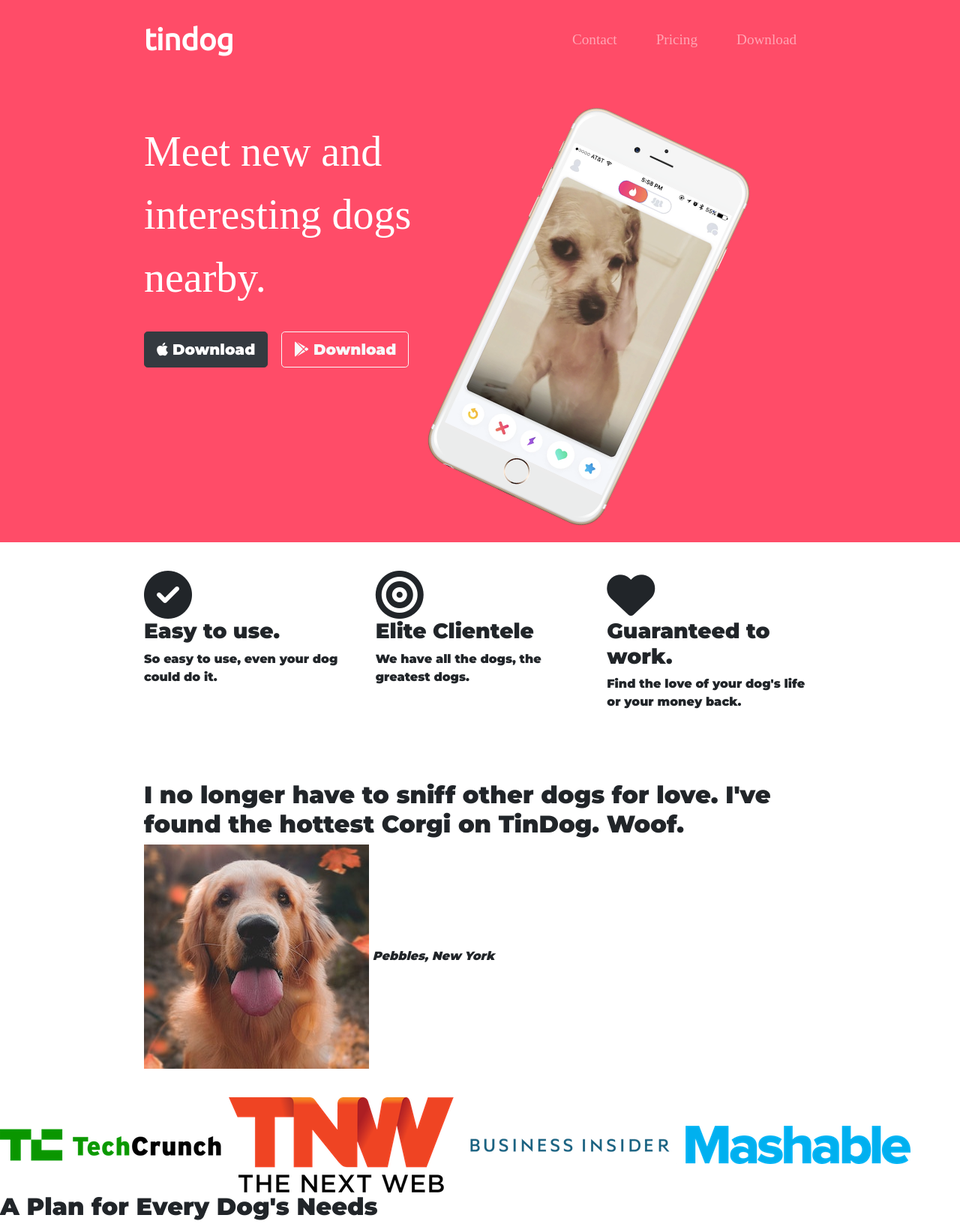
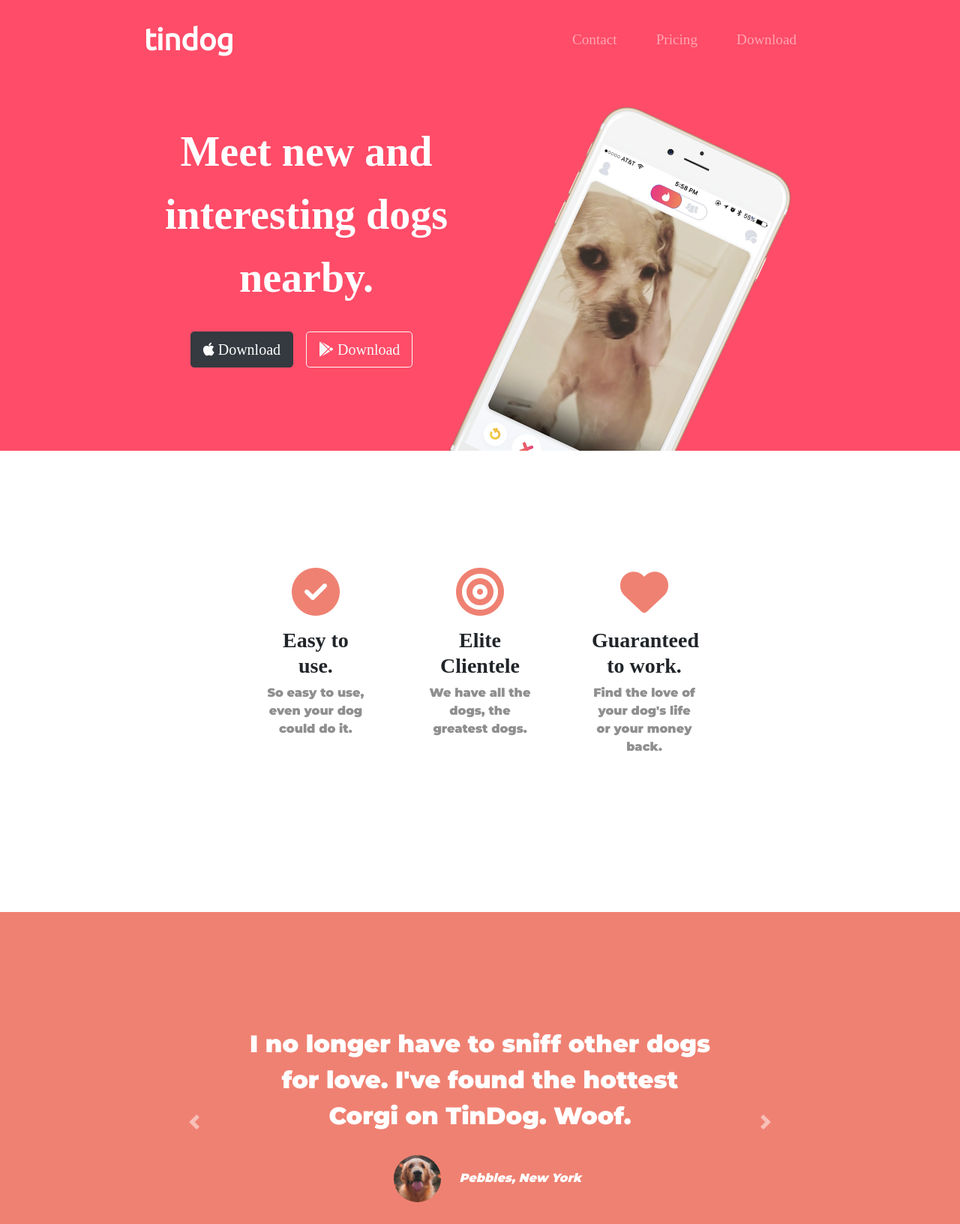
Before and after one commit to TheSliverORGrey/My_TinDog_Duplicate_SHA, a plain HTML site: page index.html in a window 1280 px wide. Shown: the part 20-1652 px from the top of the page at 75% size. Drawn offline with nearby package versions, Linux system fonts and the light colour scheme.

Commit message:
Update styles.css
updated

```diff
--- a/css/styles.css
+++ b/css/styles.css
@@ -5,10 +5,19 @@ color: white;
       body {font-family: Montserrat;}
 
       h1 {font-family: "Montserrat-Black";
+            font-weight: bold;
             font-size: 3.5rem;
             line-height: 1.5;}
 
-.container-fluid {padding: 3% 15%}
+      h1:hover {color: black;}
+
+      h2 {line-height: 1.5;}
+
+      h3 {font-family: "Montserrat-Black";
+      font-weight: bold;}
+
+      p {color: #8f8f8f;}
+      .container-fluid {padding: 3% 15% 7%;}
 
       /* navigation bar */
 
@@ -32,10 +41,102 @@ font-family: "Montserrat-Light";}
       .download-button {margin: 5% 3% 5% 0;}
 
 
+
+
+      /* feature section */
+
+      #features {padding: 7% 15%;
+      background-color: #fff;
+      position: relative;
+      z-index: 1;
+      }
+
+      .feature-box {text-align: center;
+      padding: 6%;}
+
+      .icon {color: #ef8172;
+      margin-bottom: 1rem;}
+
+      .icon:hover {color: #ff4c69;}
+
+      /* testimonials  */
+
+      #testimonials {padding:7% 15%;
+      text-align: center;
+      background-color: #ef8172;
+      color: #fff;}
+
+      .testimonial-image { width: 10%;
+      border-radius: 100%;
+      margin: 20px;}
+
+      .carousel-item {padding: 7% 15%;}
+
+      #press { background-color: #ef8172;
+            text-align: center;
+            padding-bottom: 3%;}
+
+      .press-logo {width: 15%;
+            margin: 20px 20px 50px;}
+
+
+
+      /* Pricing section */
+      #pricing {padding: 100px;
+      text-align: center;}
+
+      .pricing-column {padding: 3% 2%;}
+
+
+
+
       /* Title Image */
 
+      #title {text-align: center;
+      font-family: Montserrat-Black;}
+
       .title-image {width: 60%;
-transform: rotate(25deg);}
+      transform: rotate(25deg);
+      position: absolute;
+      right: 30%;}
+
+
+
+
+      /* Media: adjusting the sceen size according to the dispaly screen, this technquie could be
+      used when the web vary from cellphone to laptop */
+
+      @media (max-width: 1028px) {.title-image{position: static; transform: rotate(0);}}
+
+
+      /* CTA section */
+
+      #cta {background-color:  #ff4c69;
+      color: #fff;
+      padding: 7% 15;
+      text-align: center;}
+
+      .cta-heading {font-family: "Montserrat-Black";
+      font-size: 3.5rem;
+      line-height: 1.5;}
+
+      /* Footer section */
+
+      #footer {padding: 7% 15%;
+      text-align: center;}
+
+      .social-icon {margin: 20px 10px;}
+
+
+
+
+
+
+
+
+
+
+
 
 
       /* to use ID in css follow the example below:
```
Lines whose indentation alone changed are shown as unchanged.
